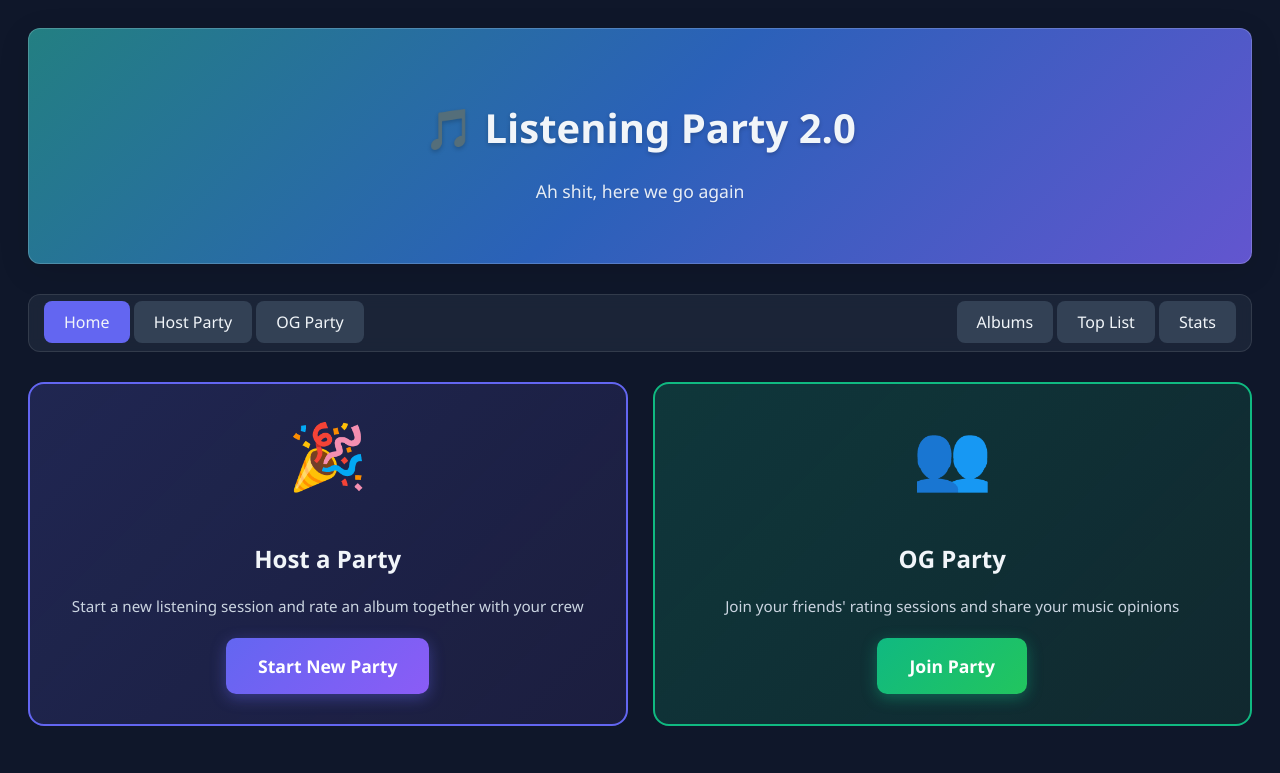
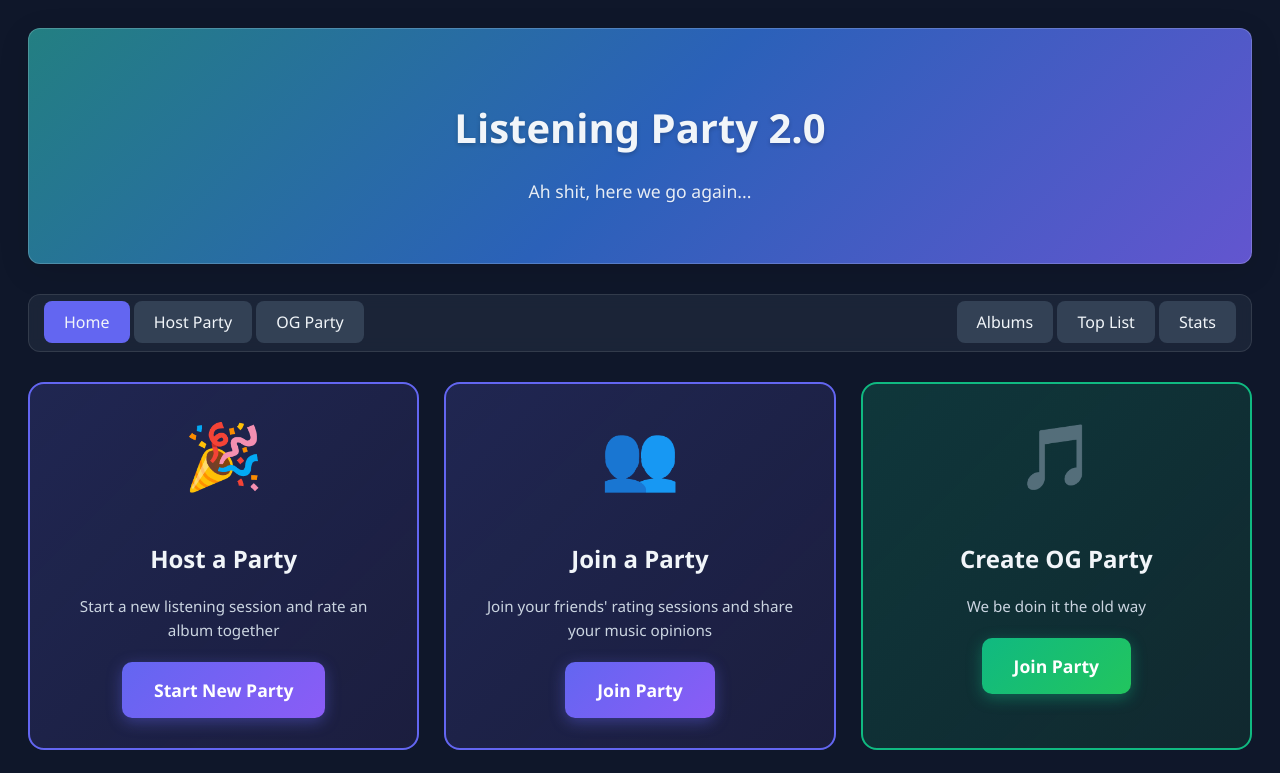
Before and after one commit to Snudde/Listening-Party-2, a plain HTML site: page index.html in a window 1280 px wide. Shown: the top 773 px of the page. Drawn offline with Linux system fonts and the light colour scheme; no server answers.

Commit message:
homepage design changes

```diff
--- a/index.html
+++ b/index.html
@@ -14,8 +14,8 @@
 
     <div class="container">
         <header>
-            <h1>🎵 Listening Party 2.0</h1>
-            <p>Ah shit, here we go again</p>
+            <h1>Listening Party 2.0</h1>
+            <p>Ah shit, here we go again...</p>
         </header>
 
         <nav class="main-nav">
@@ -39,15 +39,22 @@
                 <div class="cta-card primary">
                     <span class="cta-icon">🎉</span>
                     <h3>Host a Party</h3>
-                    <p>Start a new listening session and rate an album together with your crew</p>
-                    <a href="#" class="cta-btn btn-primary-cta">Start New Party</a>
+                    <p>Start a new listening session and rate an album together</p>
+                    <a href="pages/party-mode-host.html" class="cta-btn btn-primary-cta">Start New Party</a>
+                </div>
+
+                <div class="cta-card primary">
+                    <span class="cta-icon">👥</span>
+                    <h3>Join a Party</h3>
+                    <p>Join your friends' rating sessions and share your music opinions</p>
+                    <a href="pages/party-mode-guest.html" class="cta-btn btn-primary-cta">Join Party</a>
                 </div>
 
                 <div class="cta-card secondary">
-                    <span class="cta-icon">👥</span>
-                    <h3>OG Party</h3>
-                    <p>Join your friends' rating sessions and share your music opinions</p>
-                    <a href="#" class="cta-btn btn-success-cta">Join Party</a>
+                    <span class="cta-icon">🎵</span>
+                    <h3>Create OG Party</h3>
+                    <p>We be doin it the old way</p>
+                    <a href="pages/create-party.html" class="cta-btn btn-success-cta">Join Party</a>
                 </div>
             </div>
             <div class="stats-grid">
```
Also changed, not shown: css/adjustments.css (line endings or trailing spaces).
